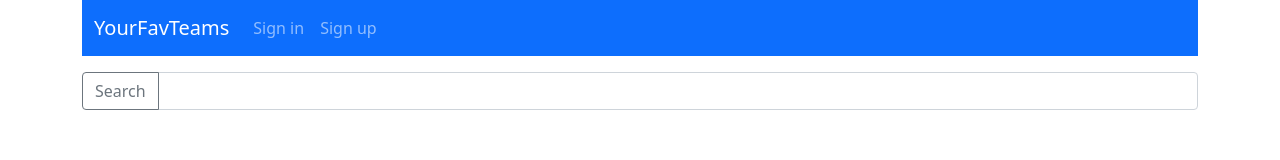
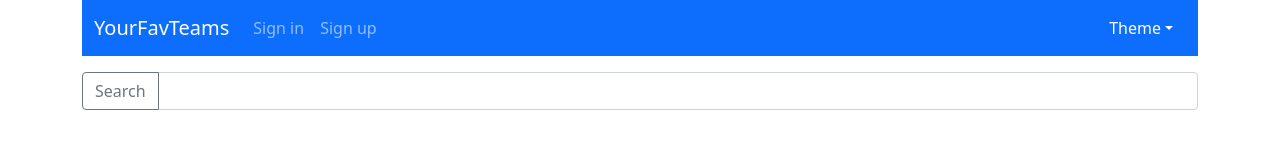
Before and after one commit to kondra4/favorite-team-react, a React (Create React App) app: page /search in a window 1280 px wide. Shown: the top 160 px of the page. Built offline with nearby package versions, Linux system fonts and the light colour scheme; no server answers.

Commit message:
add useContext for choosing theme

```diff
--- a/src/App.js
+++ b/src/App.js
@@ -16,9 +16,11 @@ import HistoryPage from "./pages/HistoryPage";
 import ErrorBoundary from "./components/ErrorBoundary";
 
 import { RequirePrivate } from "./hoc/RequirePrivate";
+import { ThemeProvider } from "./context/ThemeContext";
 
 function App() {
   return (
+    <ThemeProvider>
       <Container>
         <MyNavbar />
         <ErrorBoundary>
@@ -48,6 +50,7 @@ function App() {
           </Routes>
         </ErrorBoundary>
       </Container>
+    </ThemeProvider>
   );
 }
 
--- a/src/components/MyNavbar.jsx
+++ b/src/components/MyNavbar.jsx
@@ -1,4 +1,4 @@
-import React from "react";
+import React, { useContext } from "react";
 
 import Container from "react-bootstrap/Container";
 import Nav from "react-bootstrap/Nav";
@@ -6,8 +6,10 @@ import Navbar from "react-bootstrap/Navbar";
 import { LinkContainer } from "react-router-bootstrap";
 
 import Search from "./Search";
+import SwitchTheme from "./SwitchTheme";
 import { useDispatch, useSelector } from "react-redux";
 import { logOutAction } from "../store/reducers/userSlice";
+import { ThemeContext } from "../context/ThemeContext";
 
 function MyNavbar() {
   const isAuth = useSelector((state) => state.user.isAuth);
@@ -19,11 +21,13 @@ function MyNavbar() {
     dispatch(logOutAction());
   };
 
+  const { theme } = useContext(ThemeContext);
+
   const userName = JSON.parse(localStorage.getItem("Email"));
 
   return (
     <>
-      <Navbar bg="primary" variant="dark">
+      <Navbar bg={`${theme}`} variant="dark">
         <Container>
           <LinkContainer to="/">
             <Navbar.Brand>YourFavTeams</Navbar.Brand>
@@ -42,7 +46,7 @@ function MyNavbar() {
                 </LinkContainer>
                 <Navbar.Collapse className="justify-content-end">
                   <Navbar.Text>
-                    Signed in as: <a>{userName}</a>
+                    <a>{userName}</a>
                   </Navbar.Text>
                 </Navbar.Collapse>
               </Nav>
@@ -57,6 +61,7 @@ function MyNavbar() {
               </LinkContainer>
             </Nav>
           )}
+          <SwitchTheme />
         </Container>
       </Navbar>
       <Search />
--- /dev/null
+++ b/src/components/SwitchTheme.jsx
@@ -0,0 +1,24 @@
+import React, { useContext } from "react";
+import { Dropdown, DropdownButton } from "react-bootstrap";
+import { ThemeContext } from "../context/ThemeContext";
+
+const SwitchTheme = () => {
+  const { theme, changeTheme } = useContext(ThemeContext);
+
+  return (
+    <DropdownButton
+      variant={`${theme}`}
+      title="Theme"
+      id="sm-vertical-dropdown-1"
+    >
+      <Dropdown.Item onClick={() => changeTheme("primary")} eventKey="1">
+        light
+      </Dropdown.Item>
+      <Dropdown.Item onClick={() => changeTheme("dark")} eventKey="2">
+        dark
+      </Dropdown.Item>
+    </DropdownButton>
+  );
+};
+
+export default SwitchTheme;
--- /dev/null
+++ b/src/context/ThemeContext.js
@@ -0,0 +1,23 @@
+import { createContext, useState } from "react";
+
+export const ThemeContext = createContext(null);
+
+export const ThemeProvider = ({ children }) => {
+  const [theme, setTheme] = useState(
+    () => localStorage.getItem("theme") || "primary"
+  );
+
+  const changeTheme = (selectedTheme) => {
+    if (theme === selectedTheme) {
+      return;
+    }
+    localStorage.setItem("theme", selectedTheme);
+    setTheme(selectedTheme);
+  };
+
+  return (
+    <ThemeContext.Provider value={{ theme, changeTheme }}>
+      {children}
+    </ThemeContext.Provider>
+  );
+};
```
Lines whose indentation alone changed are shown as unchanged.
